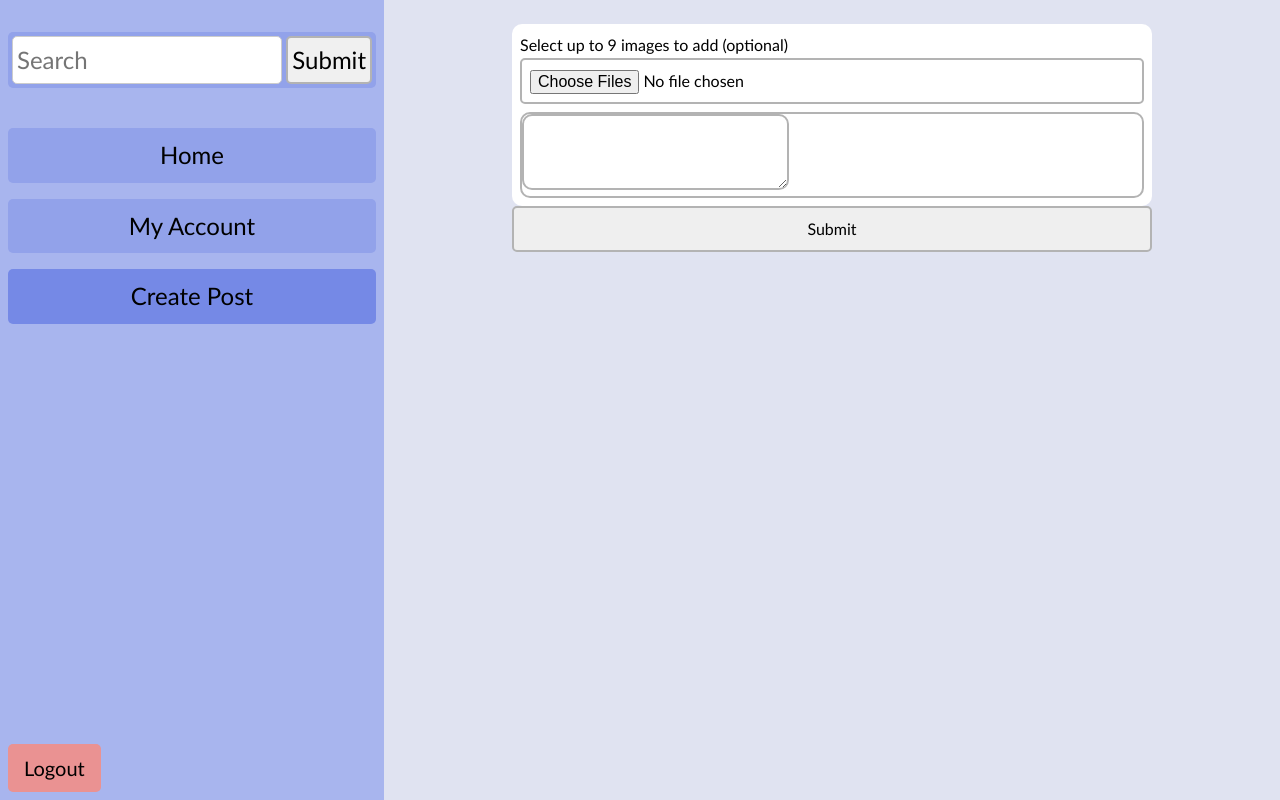
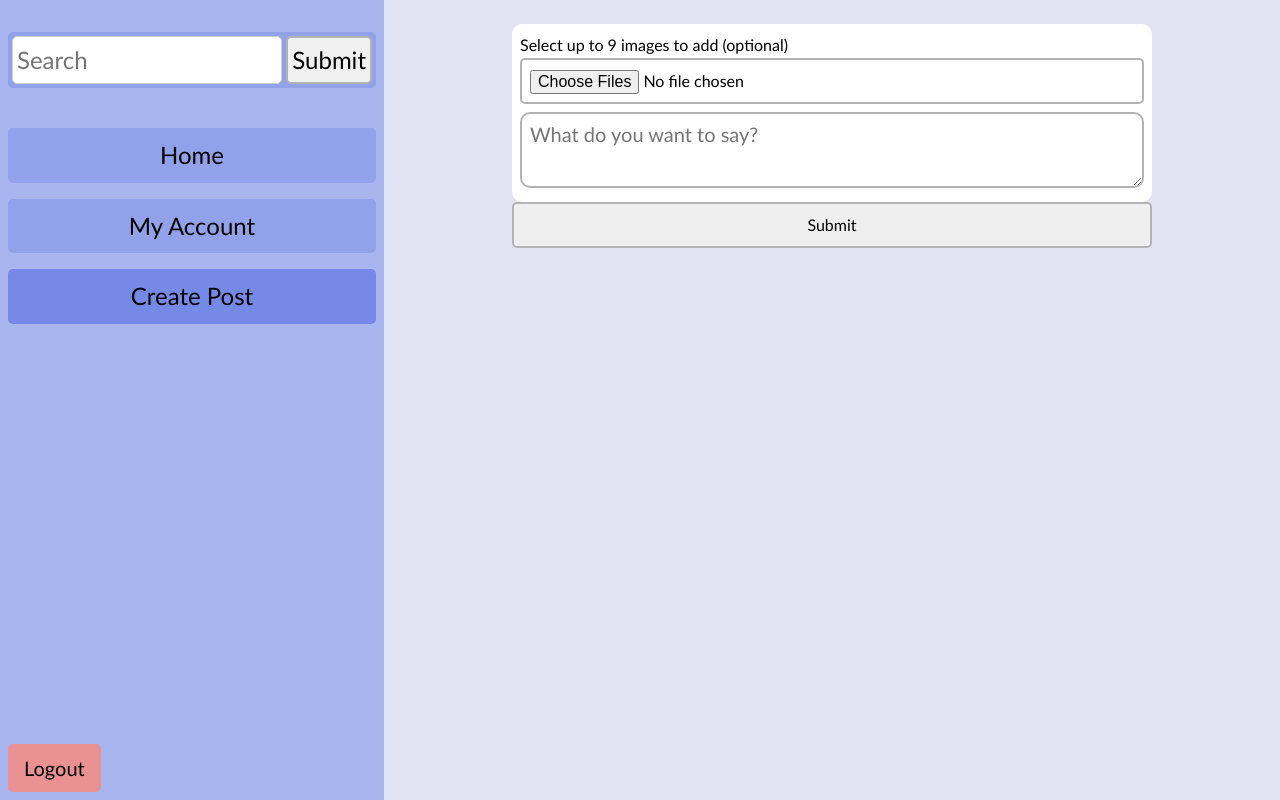
Before and after one commit to cecoulombe/social_media_app, a plain HTML site: page frontend/src/newPost.html in a window 1280 px wide. Drawn offline with Linux system fonts and the light colour scheme; no server answers; sample sign-in values are in the browser's storage.

Commit message:
One small formatting change on the newPost form and changed the last updated date in a couple of files.

```diff
--- a/frontend/css/newPost.css
+++ b/frontend/css/newPost.css
@@ -123,4 +123,13 @@
     margin-bottom: 0;
 }
 
+.contentContainer {
+    border: none;
+}
+
+#newContent {
+    width: 100%;
+    height: 100%;
+}
+
 /* later on - add media queries for mobile? as or right now, everything is for desktop */
--- a/frontend/js/pathOperations/comments.js
+++ b/frontend/js/pathOperations/comments.js
@@ -2,8 +2,8 @@
  * File: comments.js
  * Description: Handles like path operations which involves adding or removing a like from the passed post
  * Author: Caitlin Coulombe
- * Created: 2025-05-19
- * Last Updated: 2025-05-20
+ * Created: 2025-06-26
+ * Last Updated: 2025-06-29
  */
 
 
--- a/frontend/js/renderUI/renderComments.js
+++ b/frontend/js/renderUI/renderComments.js
@@ -3,7 +3,7 @@
  * Description: Uses the template in home.html to create a comment
  * Author: Caitlin Coulombe
  * Created: 2025-06-28
- * Last Updated: 2025-06-28
+ * Last Updated: 2025-06-29
  */
 
 "use strict";
--- a/frontend/js/renderUI/renderPosts.js
+++ b/frontend/js/renderUI/renderPosts.js
@@ -3,7 +3,7 @@
  * Description: Uses the template in index.html to create a post. Contains all of the logic related to rendering a post
  * Author: Caitlin Coulombe
  * Created: 2025-05-20
- * Last Updated: 2025-06-28
+ * Last Updated: 2025-06-29
  */
 
 "use strict";
--- a/frontend/src/newPost.html
+++ b/frontend/src/newPost.html
@@ -55,7 +55,7 @@
                                 <div id="previewGrid" class="media"></div>
                             </div>
                             <div class="contentContainer">
-                                <textarea id="newContent" class="postContent" name="postContent"></textarea>
+                                <textarea id="newContent" class="postContent" name="postContent" placeholder="What do you want to say?"></textarea>
                             </div>
                         </div>
                     </div>
```
Also changed, not shown: 1 other file.
